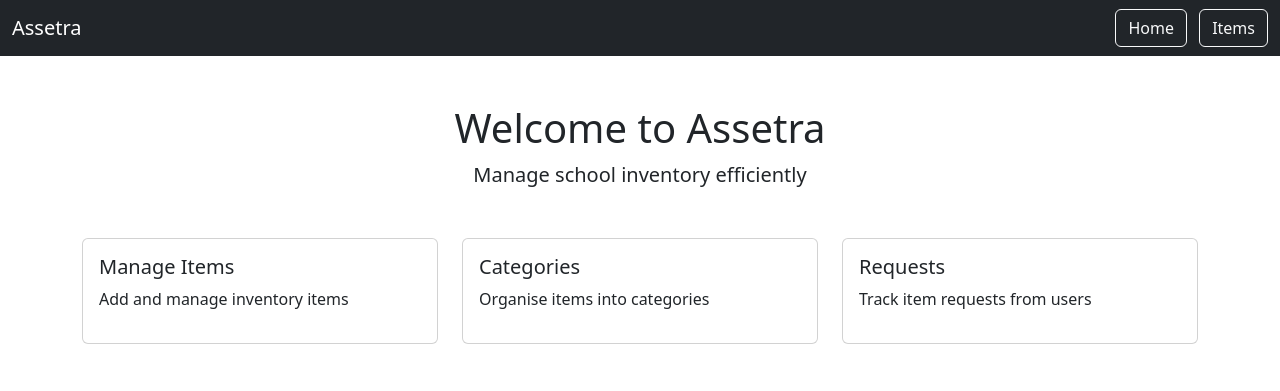
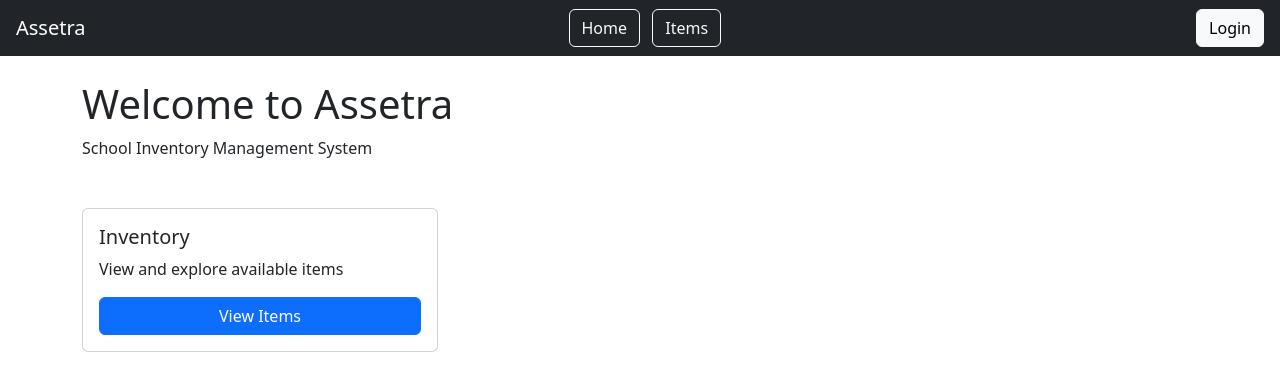
Before and after one commit to MatasZos/Assetra, a Django app: page / in a window 1280 px wide. Shown: the top 391 px of the page. Run offline with Django 5.2, Linux system fonts and the light colour scheme.

Commit message:
refactor: restructure HTML templates for better organization and user experience

```diff
--- /dev/null
+++ b/inventory/templates/inventory/base.html
@@ -0,0 +1,34 @@
+<!DOCTYPE html>
+<html>
+<head>
+    <title>Assetra</title>
+    <link href="https://cdn.jsdelivr.net/npm/bootstrap@5.3.0/dist/css/bootstrap.min.css" rel="stylesheet">
+</head>
+<body>
+<nav class="navbar navbar-dark bg-dark px-3">
+    <span class="navbar-brand">Assetra</span>
+    <div>
+        <a href="/" class="btn btn-outline-light me-2">Home</a>
+        <a href="/items/" class="btn btn-outline-light me-2">Items</a>
+
+        {% if user.is_authenticated and user.groups.first.name == "Staff" %}
+            <a href="/manage_requests/" class="btn btn-outline-light me-2">Manage Requests</a>
+        {% endif %}
+    </div>
+    <div class="d-flex align-items-center">
+        {% if user.is_authenticated %}
+            <span class="text-light me-3">
+                {{ user.username }} ({{ user.groups.first.name }})
+            </span>
+            <a href="/logout/" class="btn btn-outline-light">Logout</a>
+        {% else %}
+            <a href="/login/" class="btn btn-light">Login</a>
+        {% endif %}
+    </div>
+</nav>
+<div class="container mt-4">
+    {% block content %}
+    {% endblock %}
+</div>
+</body>
+</html>
--- a/inventory/templates/inventory/home.html
+++ b/inventory/templates/inventory/home.html
@@ -1,51 +1,57 @@
-<!DOCTYPE html>
-<html lang="en">
-<head>
-    <meta charset="UTF-8">
-    <title>Assetra</title>
-    <link href="https://cdn.jsdelivr.net/npm/bootstrap@5.3.0/dist/css/bootstrap.min.css" rel="stylesheet">
+{% extends "inventory/base.html" %}
+{% block content %}
 
-</head>
-<body>
-    <nav class="navbar navbar-dark bg-dark navbar-expand-lg">
-    <div class="container-fluid">
-        <a class="navbar-brand" href="/">Assetra</a>
 
-        <div>
-            <a class="btn btn-outline-light me-2" href="/">Home</a>
-            <a class="btn btn-outline-light" href="/items/">Items</a>
+<h1>Welcome to Assetra</h1>
+<p>School Inventory Management System</p>
+
+
+{% if user.is_authenticated %}
+    <p class="text-muted">
+        Logged in as <strong>{{ user.username }}</strong> ({{ user.groups.first.name }})
+    </p>
+{% endif %}
+<div class="row mt-5">
+    <div class="col-md-4">
+        <div class="card p-3">
+            <h5>Inventory</h5>
+            <p>View and explore available items</p>
+            <a href="/items/" class="btn btn-primary">View Items</a>
         </div>
-    </div>
-</nav>
-
-<div class="container mt-5">
-    <div class="text-center">
-        <h1>Welcome to Assetra </h1>
-        <p class="lead">Manage school inventory efficiently</p>
     </div>
 
 
-    <div class="row mt-5">
+
+    {% if user.is_authenticated and user.groups.first.name == "Student" %}
     <div class="col-md-4">
         <div class="card p-3">
-                <h5>Manage Items</h5>
-                <p>Add and manage inventory items</p>
+            <h5>Request Items</h5>
+            <p>Request items from inventory</p>
+            <a href="/items/" class="btn btn-success">Request Now</a>
         </div>
     </div>
+    {% endif %}
 
+    {% if user.is_authenticated and user.groups.first.name == "Staff" %}
     <div class="col-md-4">
         <div class="card p-3">
-                <h5>Categories</h5>
-                <p>Organise items into categories</p>
+            <h5>Manage Requests</h5>
+            <p>Approve or reject item requests</p>
+            <a href="/manage_requests/" class="btn btn-warning">Manage</a>
         </div>
     </div>
+    {% endif %}
 
+
+
+    {% if user.is_authenticated and user.is_superuser %}
     <div class="col-md-4">
         <div class="card p-3">
-                <h5>Requests</h5>
-                <p>Track item requests from users</p>
+            <h5>Admin Panel</h5>
+            <p>Full system control</p>
+            <a href="/admin/" class="btn btn-dark">Go to Admin</a>
         </div>
     </div>
+    {% endif %}
 </div>
-</body>
-</html>
+{% endblock %}
```
Also changed, not shown: inventory/templates/inventory/items.html (+11 -36 lines). Lines whose indentation alone changed are shown as unchanged.
